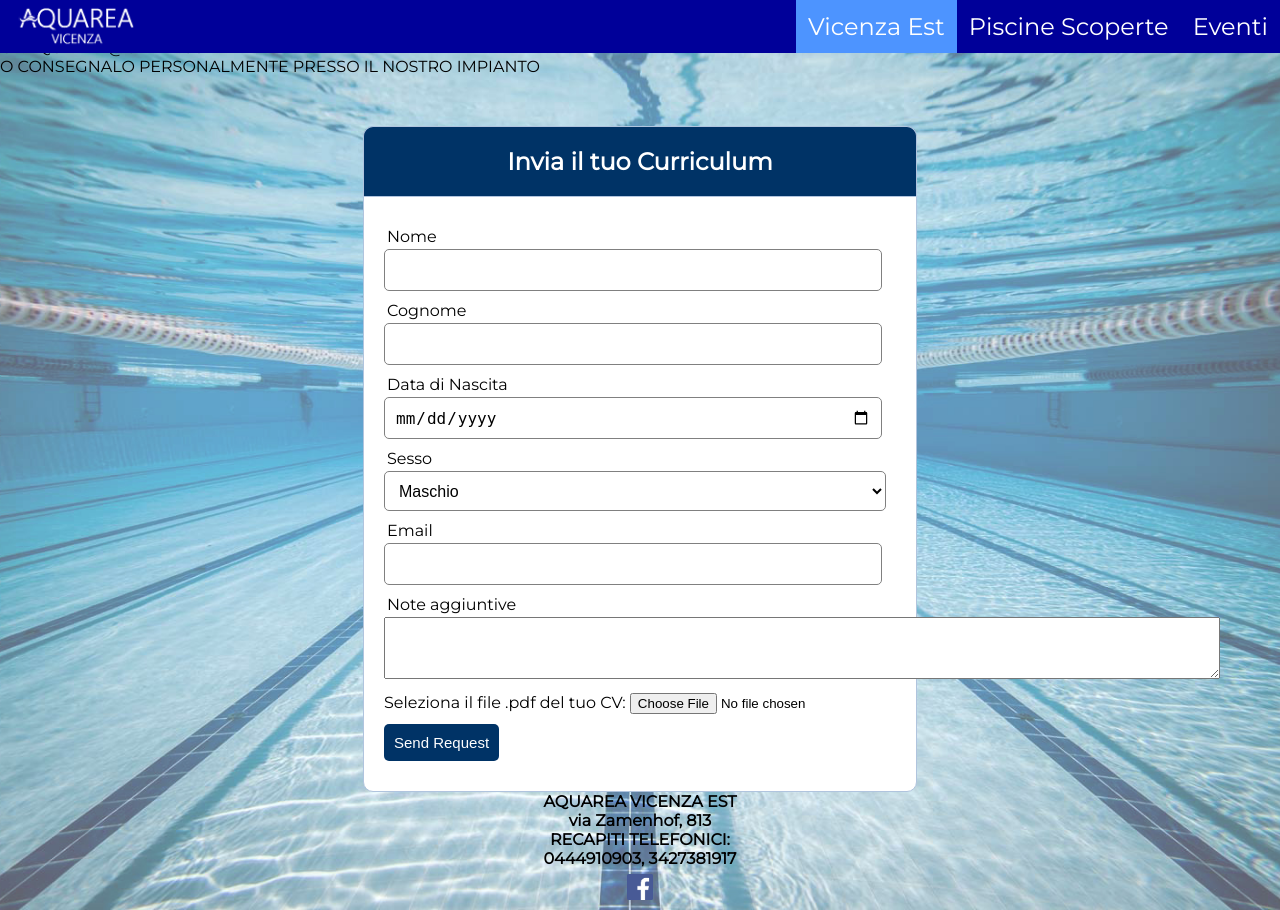
After one commit to salvanicola/aquarea, a PHP site: page /www/multi_login/lavoraconoiform.php in a window 1280 px wide. The commit adds this page. Run offline with PHP 8.4, Linux system fonts and the light colour scheme.

Commit message:
iniziata la modifica di Lavora con Noi

```diff
--- a/www/multi_login/style.css
+++ b/css/style.css
@@ -1,7 +1,11 @@
 * { margin: 0px; padding: 0px; }
 body {
-	font-size: 120%;
-	background: #F8F8FF;
+	min-width:800px;
+	background: url("../img/Logo-Background/Piscina-Splash.jpg") no-repeat  center center;
+	-webkit-background-size: cover;
+	-moz-background-size:cover;
+	-o-background-size: cover;
+	background-size: cover;
 }
 .header {
 	width: 40%;
@@ -87,3 +91,10 @@ form, .content {
 	display: block;
 	clear: both;
 }
+.center_text {
+	width: 40%;
+	margin: 50px auto 0px;
+	text-align: center;
+	font-weight: bold;
+	padding: 20px;
+}
--- /dev/null
+++ b/www/multi_login/lavoraconoiform.php
@@ -0,0 +1,86 @@
+<?php
+include('functions.php');
+?>
+<!DOCTYPE html PUBLIC "-//W3C//DTD XHTML 1.0 Strict//EN" "http://www.w3.org/TR/xhtml1/DTD/xhtml1-strict.dtd">
+<html xmlns="http://www.w3.org/1999/xhtml" xml:lang="it" lang="it">
+
+<head>
+	<meta http-equiv="Content-Type" content="text/html; charset=utf-8" />
+	<title>Aquarea</title>
+	<meta name="title" content="Aquarea" />
+	<meta name="description" content="" />
+	<meta name="keywords" content="piscina, palestra, corsi nuoto, acquagym, agonismo, " />
+	<meta name="language" content="italian it" />
+	<meta name="author" content="Varo Manuel, Sgreva Alessandro, Salvadore Nicola, Motterle Michele" />
+	<link rel="stylesheet" type="text/css" href="../css/firstlevel.css" media="handheld, screen"/>
+	<link rel="stylesheet" href="https://fonts.googleapis.com/css?family=Montserrat">
+	<link rel="stylesheet" type="text/css" href="../css/style.css">
+</head>
+
+<body>
+	<div id="header">
+		<a href="viest.html" id="imglogo">
+			<img src="../img/Logo-Background/Aquarea-Logo-short-white.png" id="LogoAquarea" alt="Logo Aquarea Vicenza"/>
+		</a>
+		<a href="eventi.html" class="headeright">Eventi</a>
+		<a href="piscinescoperte.html" class="headeright">Piscine Scoperte</a>
+		<a class="headeright, active">Vicenza Est</a>
+	</div>
+
+	<div>
+		<p>SE VUOI LAVORARE CON NOI INVIA LA TUA DISPONIBILITA'</br>E IL TUO CURRICULUM VIA MAIL A:</br>CV.AQUAREA@GMAIL.COM</br>O CONSEGNALO PERSONALMENTE PRESSO IL NOSTRO IMPIANTO </br> </p>
+	</div>
+	<div class="header">
+		<h2>Invia il tuo Curriculum</h2>
+	</div>
+
+	<form method="post" action="create_news.php" enctype="multipart/form-data">
+		<?php echo display_error(); ?>
+
+		<div class="input-group">
+			<label>Nome</label>
+			<input type="text" name="title" value="<?php echo $title; ?>">
+		</div>
+		<div class="input-group">
+			<label>Cognome</label>
+			<input type="text" name="subtitle" value="<?php echo $subtitle; ?>">
+		</div>
+		<div class="input-group">
+			<label>Data di Nascita</label>
+			<input type="date" name="date" value="<?php echo $date; ?>">
+		</div class="input-group">
+		<div class="input-group">
+			<label>Sesso</label>
+			<select name="user_type" id="user_type" >
+				<option value="admin">Maschio</option>
+				<option value="mod">Femmina</option>
+			</select>
+		</div>
+		<div class="input-group">
+			<label>Email</label>
+			<input type="email" name="email" value="<?php echo $email; ?>">
+		</div>
+		<!-- da aggiungere il conferma email -->
+		<div class="input-group">
+			<label>Note aggiuntive</label>
+			<textarea name="content" rows=4 cols=102><?php echo $content; ?></textarea>
+		</div>
+		<div>
+			Seleziona il file .pdf del tuo CV:
+			<input type="file" name="fileToUpload" id="fileToUpload">
+		</div>
+		<div class="input-group">
+			<button type="submit" class="btn" name="register_n_btn">Send Request</button>
+		</div>
+	</form>
+<!-- inserito header in fondo perchè così copre tutti gli elementi anche gli altri in absolute (come gli overlay) -->
+	<div id="footer">
+		<ul>
+			<li>AQUAREA VICENZA EST</li>
+			<li>via Zamenhof, 813</li>
+			<li>RECAPITI TELEFONICI:</li>
+			<li>0444910903,  3427381917</li>
+			<a href="https://www.facebook.com/AQUAREAVICENZA1/?ref=bookmarks"><img src="../img/Generiche/facebook-icon-png-transparent-logo.png" id="facebook" alt="Logo di Facebook"/></a>
+		</ul>
+	</div>
+</body>
```
